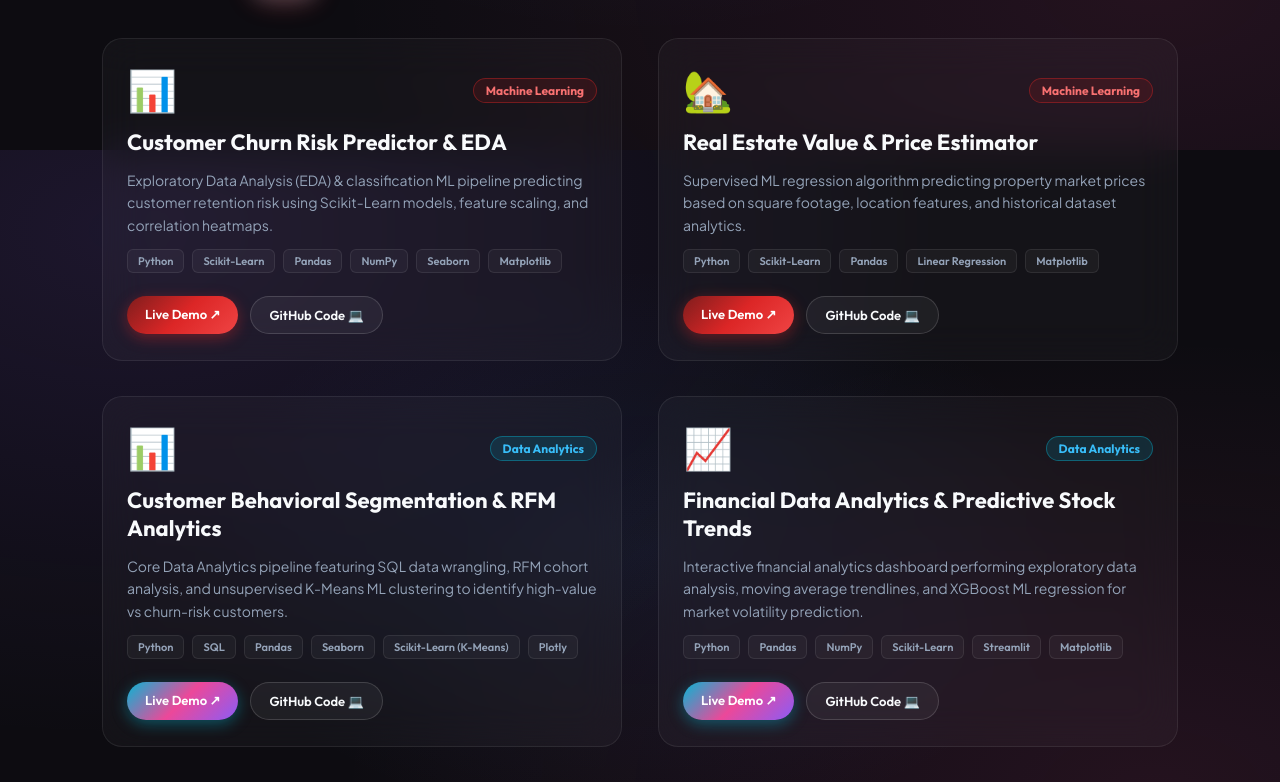
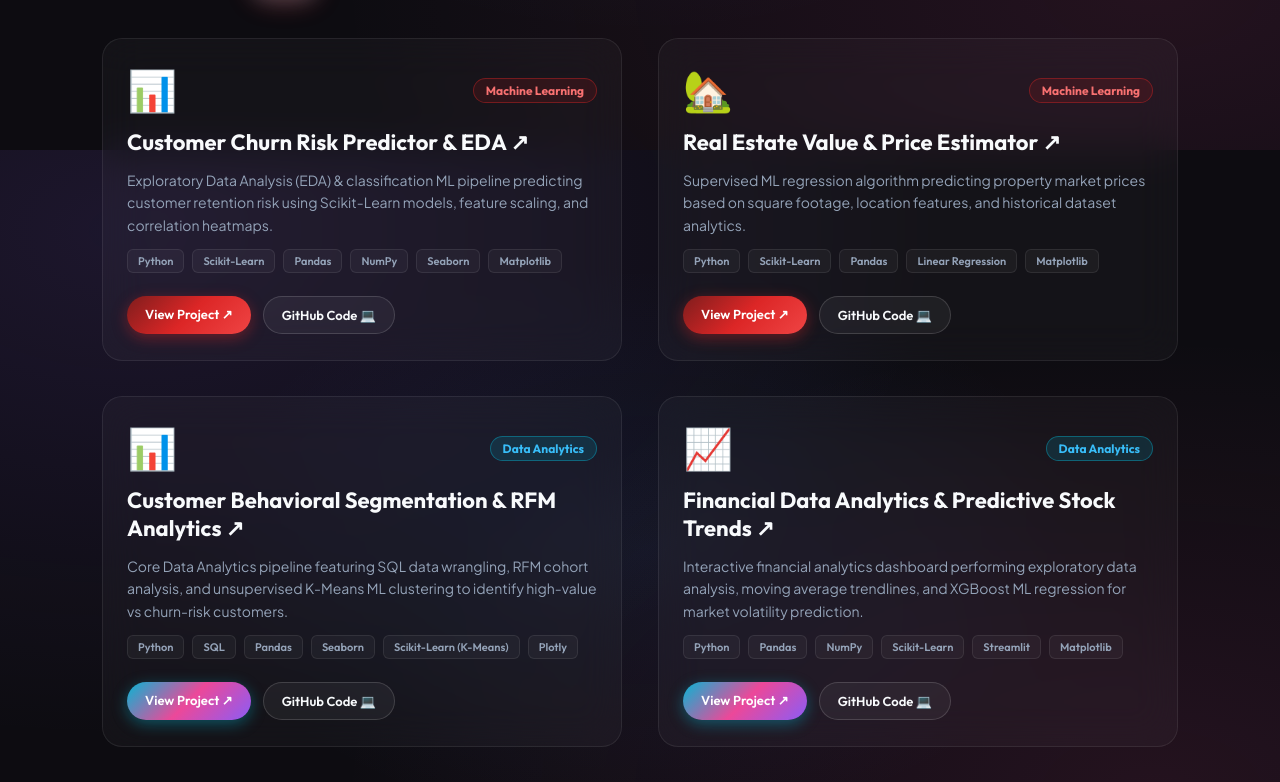
Before and after one commit to Khursheed5898/My_Portfolio, a React (Vite) app: page / in a window 1280 px wide. Shown: the part 3050-3832 px from the top of the page. Built offline with nearby package versions, Linux system fonts and the light colour scheme; no server answers.

Commit message:
feat: make project card titles & action buttons clickable redirecting to live site or github code

```diff
--- a/src/Components/MyWork/MyWork.css
+++ b/src/Components/MyWork/MyWork.css
@@ -201,10 +201,22 @@
   color: var(--text-accent);
 }
 
+.work-name-link {
+  text-decoration: none;
+  color: inherit;
+  transition: var(--transition);
+  display: inline-block;
+}
+
 .work-name {
   font-size: 22px;
   font-weight: 700;
   color: var(--text-main);
+  transition: var(--transition);
+}
+
+.work-name-link:hover .work-name {
+  color: #38bdf8;
 }
 
 .work-desc {
--- a/src/Components/MyWork/MyWork.jsx
+++ b/src/Components/MyWork/MyWork.jsx
@@ -28,7 +28,7 @@ const initialProjectsData = [
       "Exploratory Data Analysis (EDA) & classification ML pipeline predicting customer retention risk using Scikit-Learn models, feature scaling, and correlation heatmaps.",
     w_tech: ["Python", "Scikit-Learn", "Pandas", "NumPy", "Seaborn", "Matplotlib"],
     w_img: "📊",
-    live_link: "#",
+    live_link: "https://github.com/khursheed5898/customer-churn-ml",
     github_link: "https://github.com/khursheed5898/customer-churn-ml",
   },
   {
@@ -39,7 +39,7 @@ const initialProjectsData = [
       "Supervised ML regression algorithm predicting property market prices based on square footage, location features, and historical dataset analytics.",
     w_tech: ["Python", "Scikit-Learn", "Pandas", "Linear Regression", "Matplotlib"],
     w_img: "🏡",
-    live_link: "#",
+    live_link: "https://github.com/khursheed5898/house-price-estimator",
     github_link: "https://github.com/khursheed5898/house-price-estimator",
   },
   {
@@ -50,7 +50,7 @@ const initialProjectsData = [
       "Core Data Analytics pipeline featuring SQL data wrangling, RFM cohort analysis, and unsupervised K-Means ML clustering to identify high-value vs churn-risk customers.",
     w_tech: ["Python", "SQL", "Pandas", "Seaborn", "Scikit-Learn (K-Means)", "Plotly"],
     w_img: "📊",
-    live_link: "#",
+    live_link: "https://github.com/khursheed5898/customer-segmentation-analytics",
     github_link: "https://github.com/khursheed5898/customer-segmentation-analytics",
   },
   {
@@ -61,7 +61,7 @@ const initialProjectsData = [
       "Interactive financial analytics dashboard performing exploratory data analysis, moving average trendlines, and XGBoost ML regression for market volatility prediction.",
     w_tech: ["Python", "Pandas", "NumPy", "Scikit-Learn", "Streamlit", "Matplotlib"],
     w_img: "📈",
-    live_link: "#",
+    live_link: "https://github.com/khursheed5898/financial-trend-analytics",
     github_link: "https://github.com/khursheed5898/financial-trend-analytics",
   },
   {
@@ -94,7 +94,7 @@ const initialProjectsData = [
       "Full-stack MERN e-commerce platform with Stripe payment gateway integration, JWT authentication, Redux toolkit state, and admin management dashboard.",
     w_tech: ["React", "Node.js", "Express", "MongoDB", "Redux", "Stripe API"],
     w_img: "🛒",
-    live_link: "#",
+    live_link: "https://github.com/khursheed5898/cyberstore-mern",
     github_link: "https://github.com/khursheed5898/cyberstore-mern",
   },
   {
@@ -105,7 +105,7 @@ const initialProjectsData = [
       "Non-contact hardware measurement robot prototype capable of calculating object vertical height using laser sensing and control logic programmed in Java.",
     w_tech: ["Arduino IDE", "Java", "Mechatronics", "Hardware Laser Sensors", "Robotics"],
     w_img: "🤖",
-    live_link: "#",
+    live_link: "https://github.com/khursheed5898/laser-height-robot",
     github_link: "https://github.com/khursheed5898/laser-height-robot",
   },
   {
@@ -116,7 +116,7 @@ const initialProjectsData = [
       "Computer-vision powered obstacle detection & spatial mapping using ROS2, YOLOv8 object detection, and LiDAR sensor integration.",
     w_tech: ["ROS2", "YOLOv8", "Python", "C++", "OpenCV", "LiDAR"],
     w_img: "🛰️",
-    live_link: "#",
+    live_link: "https://github.com/khursheed5898/autonomous-mapping-rover",
     github_link: "https://github.com/khursheed5898/autonomous-mapping-rover",
   },
 ];
@@ -247,7 +247,14 @@ const MyWork = () => {
                   <span className="work-category">{project.w_category}</span>
                 </div>
 
-                <h2 className="work-name">{project.w_name}</h2>
+                <a
+                  href={project.live_link && project.live_link !== "#" ? project.live_link : project.github_link}
+                  target="_blank"
+                  rel="noreferrer"
+                  className="work-name-link"
+                >
+                  <h2 className="work-name">{project.w_name} ↗</h2>
+                </a>
                 <p className="work-desc">{project.w_desc}</p>
 
                 <div className="work-tech-stack">
@@ -260,15 +267,15 @@ const MyWork = () => {
 
                 <div className="work-links">
                   <a
-                    href={project.live_link}
+                    href={project.live_link && project.live_link !== "#" ? project.live_link : project.github_link}
                     className="work-btn live-btn"
                     target="_blank"
                     rel="noreferrer"
                   >
-                    Live Demo ↗
+                    {project.live_link && project.live_link.includes("github.com") ? "View Project ↗" : "Live Demo ↗"}
                   </a>
                   <a
-                    href={project.github_link}
+                    href={project.github_link && project.github_link !== "#" ? project.github_link : "https://github.com/khursheed5898"}
                     className="work-btn code-btn"
                     target="_blank"
                     rel="noreferrer"
```
